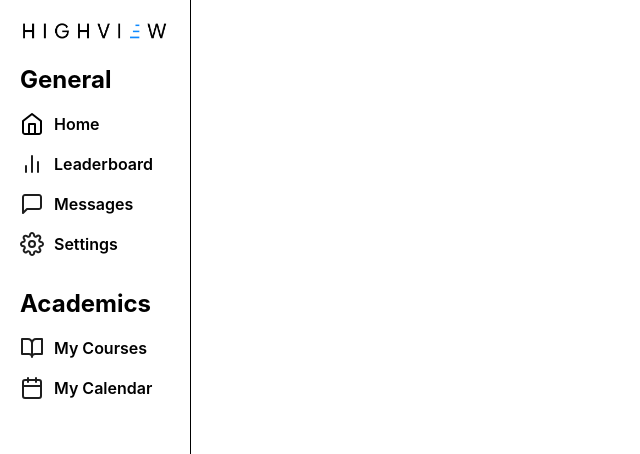
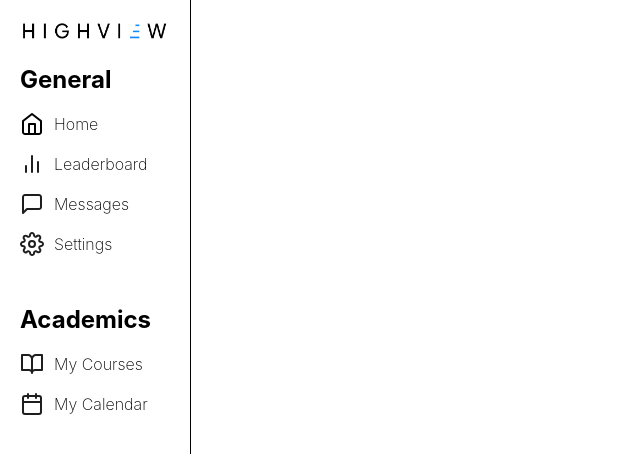
Before and after one commit to tiffiyyy/highview, a website built with Vite: page highview-web/index.html in a window 1280 px wide. Shown: the top 454 px of the page, without its empty margins (0-640 px from the left). Built offline with nearby package versions, Linux system fonts and the light colour scheme.

Commit message:
changed some styling

```diff
--- a/highview-web/src/sidebar.css
+++ b/highview-web/src/sidebar.css
@@ -14,7 +14,7 @@
     font-family: Inter;
     font-size: 16px;
     font-style: normal;
-    font-weight: 600;
+    font-weight: 200;
     line-height: 150%; /* 24px */
     border-right: 1px solid black;
 
@@ -49,7 +49,7 @@
 .sidebar a {
     color: inherit;
     text-decoration: none;
-    font-weight: 600;
+    font-weight: 200;
     cursor: pointer;
 }
 
--- a/highview-web/src/sidebar.html
+++ b/highview-web/src/sidebar.html
@@ -46,6 +46,7 @@
         </div>
         <a href="src/settings/settings.html">Settings</a>
       </li>
+      <li></li>
     </ul>
 
     <h2>Academics</h2>
```
